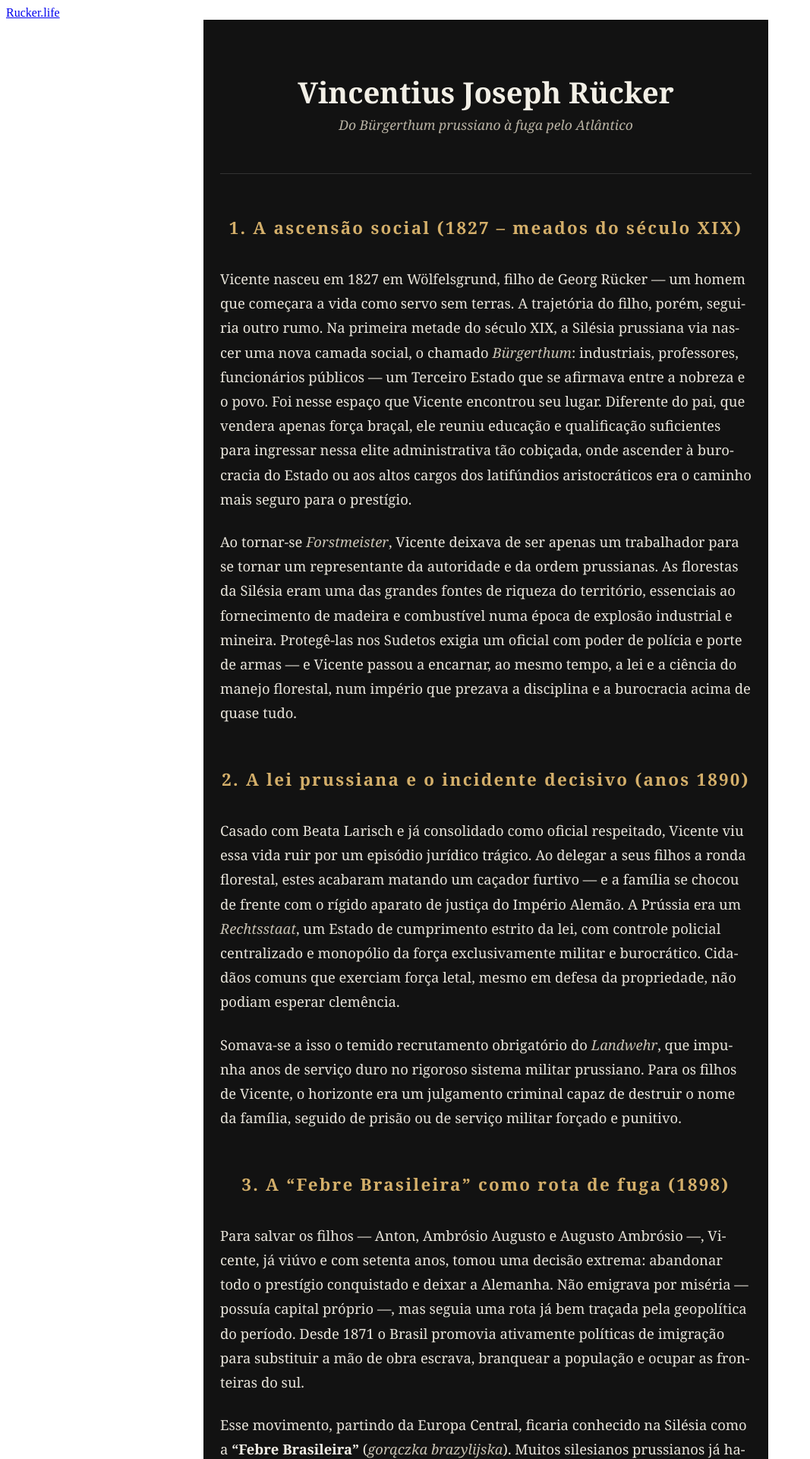
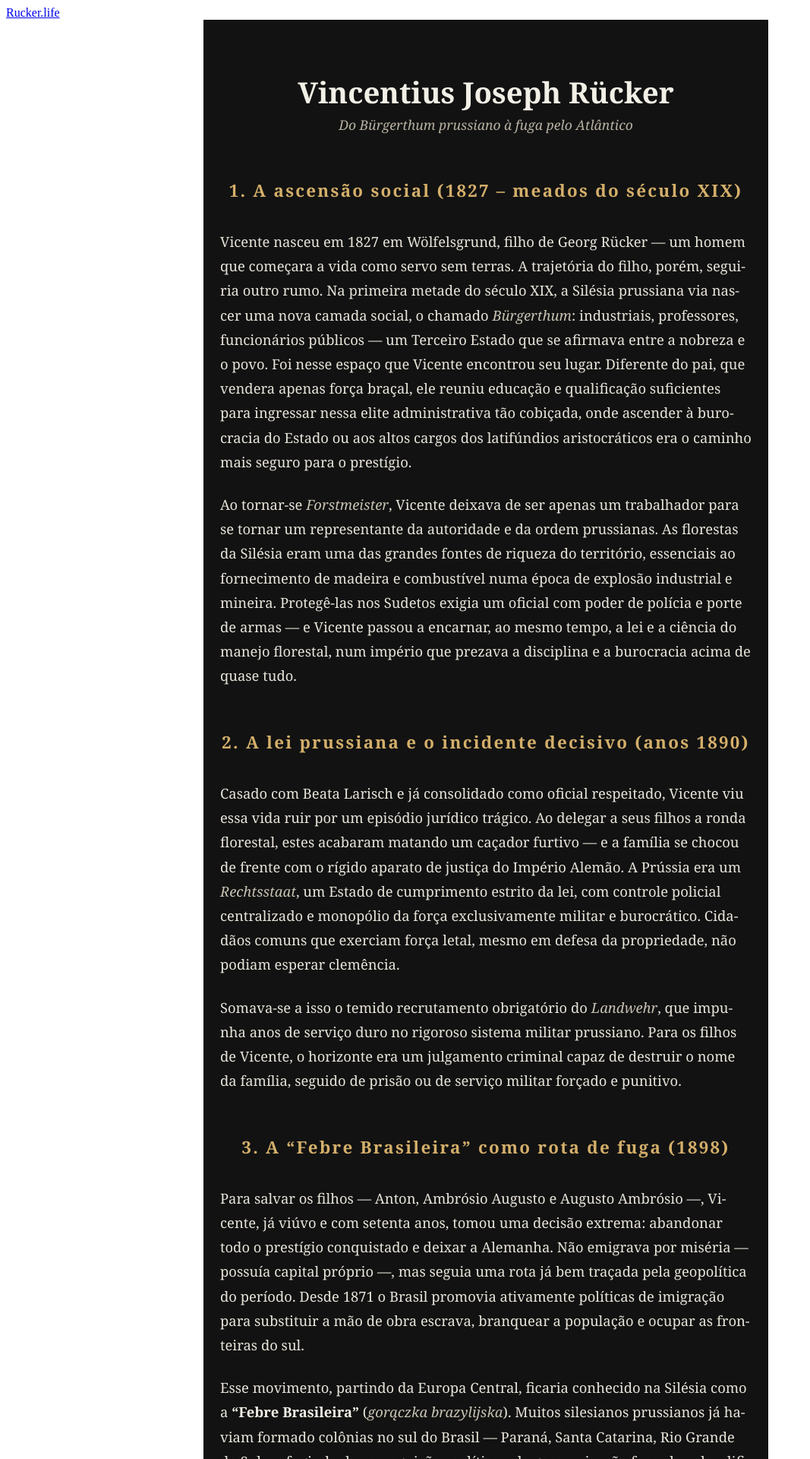
Before and after one commit to frucker-muss/frucker-muss.github.io, a Jekyll site: the page built from familia/vincentius-joseph-rucker.md, in a window 1280 px wide. Shown: the top 1920 px of the page at 76% size, without its empty margins (0-1067 px from the left). Built offline with Jekyll 4.4.1, drawn with Linux system fonts in a browser that asks for light colours.

Commit message:
Update vincentius-joseph-rucker.md

```diff
--- a/familia/vincentius-joseph-rucker.md
+++ b/familia/vincentius-joseph-rucker.md
@@ -2,12 +2,6 @@
 layout: cronica
 title: "Vincentius Joseph Rücker"
 subtitle: "Do Bürgerthum prussiano à fuga pelo Atlântico"
----
-
-
-
-
-
 ---
 
 ### 1. A ascensão social (1827 – meados do século XIX)
@@ -36,6 +30,6 @@ Morreu aos oitenta anos, em 21 de julho de 1908, e foi sepultado no Cemitério d
 
 ---
 
-<p style="font-size: 0.9rem; color: #666;"><em>Genealogia da família Rücker — de Wölfelsgrund, Silésia, ao Rio Grande do Sul.</em></p>
+<p class="cronica-footnote"><em>Genealogia da família Rücker — de Wölfelsgrund, Silésia, ao Rio Grande do Sul.</em></p>
 
 <p style="font-size: 1.05rem;"><a href="{{ '/familia.html' | relative_url }}">← Voltar para Família</a></p>
```
